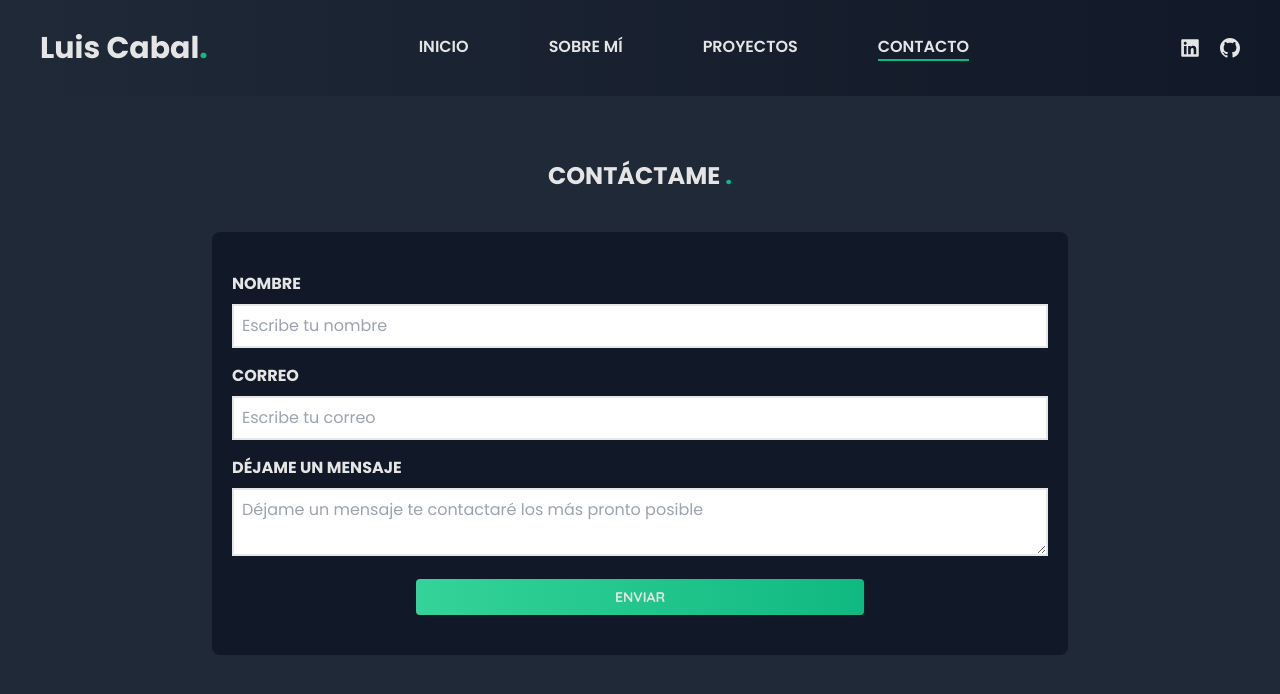
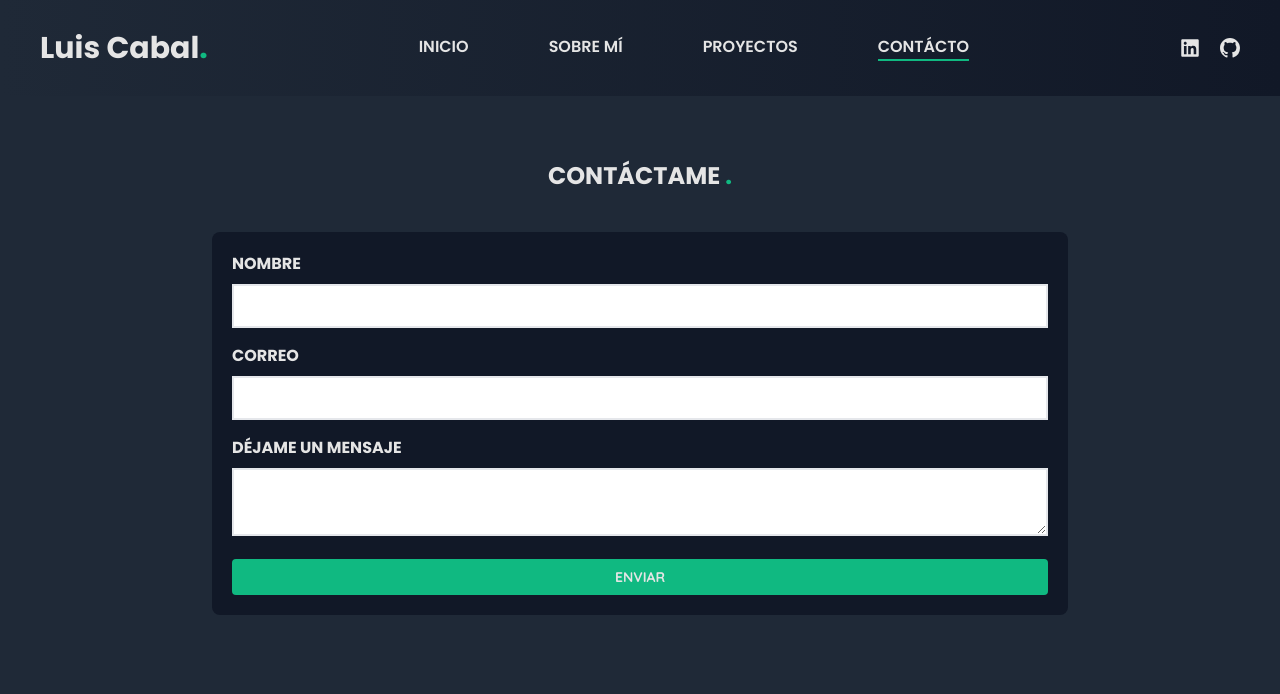
Before and after one commit to ElCabal/PortfolioWeb, a React (Vite) app: page /contact in a window 1280 px wide. Shown: the top 694 px of the page. Built offline with nearby package versions, Linux system fonts and the light colour scheme.

Commit message:
change styles home and buttons

```diff
--- a/src/components/Footer.jsx
+++ b/src/components/Footer.jsx
@@ -1,9 +1,7 @@
-import React from 'react'
+import React from "react";
 
 const Footer = () => {
-  return (
-    <div>Footer</div>
-  )
-}
+  return <div className=" h-28 bg-gray-900 w-full ">Footer</div>;
+};
 
-export default Footer
+export default Footer;
--- a/src/components/Navbar.jsx
+++ b/src/components/Navbar.jsx
@@ -48,7 +48,7 @@ const Navbar = () => {
               isActive ? "border-b-2 border-emerald-500" : "inactive"
             }
           >
-            CONTACTO
+            CONTÁCTO
           </NavLink>
         </div>
         <div className="hidden lg:flex text-xl gap-5 ">
--- a/src/components/contact/ContactForm.jsx
+++ b/src/components/contact/ContactForm.jsx
@@ -23,7 +23,7 @@ const ContactForm = () => {
   return (
     <form
       onSubmit={sendEmail}
-      className="bg-gray-900 py-10 px-5 w-full rounded-lg flex flex-col gap-4  "
+      className="bg-gray-900 py-5 px-5 w-full rounded-lg flex flex-col gap-4  "
     >
       <div>
         <label htmlFor="name" className="block uppercase font-bold">
@@ -33,7 +33,6 @@ const ContactForm = () => {
           name="name"
           id="name"
           type="text"
-          placeholder="Escribe tu nombre"
           className=" text-gray-800 placeholder-gray-400 w-full p-2 border-2 mt-2"
         />
       </div>
@@ -45,7 +44,6 @@ const ContactForm = () => {
           name="email"
           id="email"
           type="text"
-          placeholder="Escribe tu correo"
           className=" text-gray-800 placeholder-gray-400 w-full p-2 border-2 mt-2"
         />
       </div>
@@ -58,14 +56,13 @@ const ContactForm = () => {
           id="message"
           type="textarea"
           className=" text-gray-800 placeholder-gray-400 w-full p-2 border-2 mt-2"
-          placeholder="Déjame un mensaje te contactaré los más pronto posible"
         />
       </div>
       <div className="flex justify-center">
         <input
           type="submit"
           value="ENVIAR"
-          className=" w-full sm:max-w-md py-2 rounded btn btn-primary"
+          className=" w-full  py-2 rounded btn btn-primary"
         />
       </div>
     </form>
--- a/src/components/home/HeroTitle.jsx
+++ b/src/components/home/HeroTitle.jsx
@@ -14,7 +14,7 @@ const HeroTitle = () => {
       <p className="text-xl sm:text-3xl lg:text-4xl ">
         Bienvenido a mi <span className="text-emerald-500">Portfolio</span> Web
       </p>
-      <div className="grid gap-2 sm:flex sm:gap-5 justify-center">
+      <div>
         <Link
           to="about"
           className="btn btn-primary flex justify-center items-center"
--- a/src/index.css
+++ b/src/index.css
@@ -4,15 +4,15 @@
 
 @layer components {
   .btn {
-    @apply flex justify-center items-center sm:w-60 py-2 px-12 cursor-pointer font-quicksand font-bold text-sm sm:text-sm rounded active:scale-95 text-center;
+    @apply flex justify-center items-center w-full py-2 px-12 cursor-pointer font-quicksand font-bold text-sm sm:text-sm rounded active:scale-95 text-center;
   }
 
   .btn-primary {
-    @apply bg-gradient-to-r from-emerald-400 to-emerald-500 hover:bg-emerald-900;
+    @apply bg-emerald-500 hover:bg-emerald-600;
   }
 
   .btn-secondary {
-    @apply text-neutral-200 border-2 border-emerald-500;
+    @apply text-neutral-200 border-2 border-emerald-500 hover:bg-gray-900;
   }
 
   .btn-danger {
--- a/src/views/Home.jsx
+++ b/src/views/Home.jsx
@@ -3,7 +3,7 @@ import HeroTitle from "../components/home/HeroTitle";
 
 const Home = () => {
   return (
-    <section className="flex flex-col bg-gray-800 font-poppins pt-28 lg:py-22 px-5">
+    <section className="flex flex-col justify-center items-center bg-gray-800 font-poppins pt-40 lg:pt-20">
       <HeroTitle />
     </section>
   );
```
